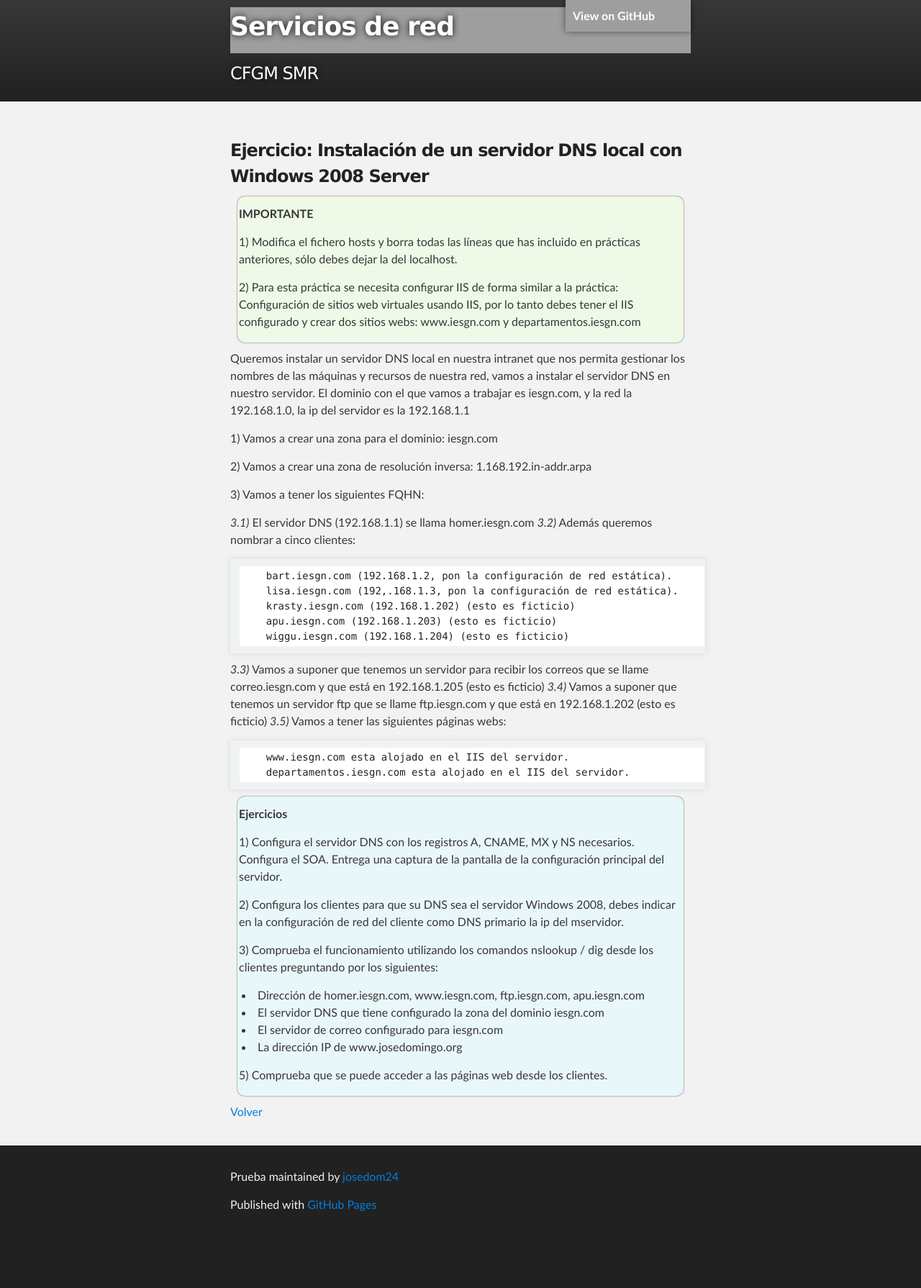
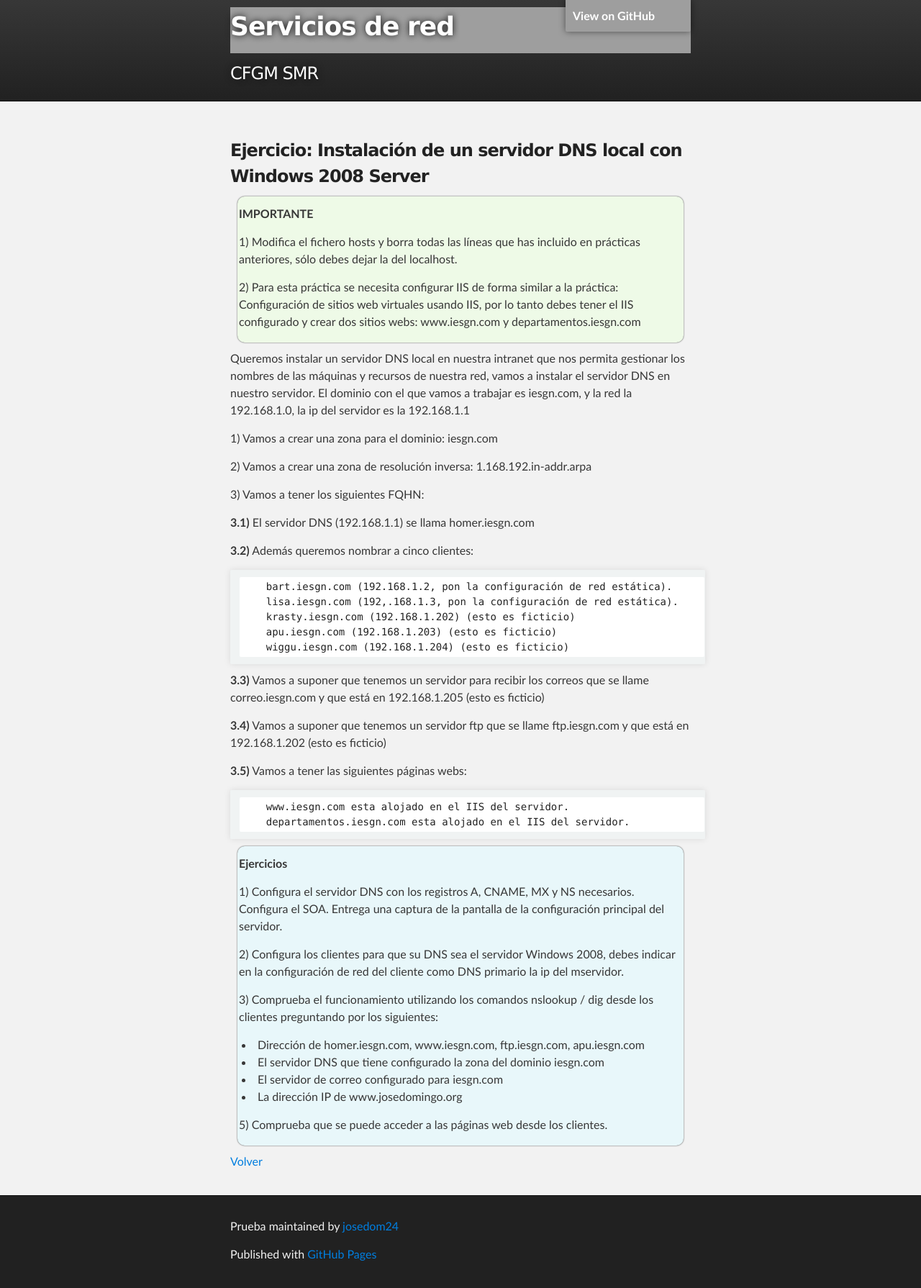
Before and after one commit to josedom24/josedom24.github.io, a Jekyll site: the page built from mod/serviciosgm/e_dns_3.md, in a window 1280 px wide. Shown: the whole page at 72% size. Built offline with Jekyll 4.4.1, drawn with Linux system fonts in a browser that asks for light colours; before the commit the page ends 1721 px from its top, so only the background shows below that; grey boxes are pictures that could not be loaded.

Commit message:
Update e_dns_3.md

```diff
--- a/mod/serviciosgm/e_dns_3.md
+++ b/mod/serviciosgm/e_dns_3.md
@@ -22,8 +22,9 @@
 
 3) Vamos a tener los siguientes FQHN:
 
-*3.1)* El servidor DNS (192.168.1.1) se llama homer.iesgn.com
-*3.2)* Además queremos nombrar a cinco clientes:
+**3.1)** El servidor DNS (192.168.1.1) se llama homer.iesgn.com
+
+**3.2)** Además queremos nombrar a cinco clientes:
 
         bart.iesgn.com (192.168.1.2, pon la configuración de red estática).
         lisa.iesgn.com (192,.168.1.3, pon la configuración de red estática).
@@ -31,9 +32,11 @@
         apu.iesgn.com (192.168.1.203) (esto es ficticio)
         wiggu.iesgn.com (192.168.1.204) (esto es ficticio)
 
-*3.3)* Vamos a suponer que tenemos un servidor para recibir los correos que se llame correo.iesgn.com y que está en 192.168.1.205 (esto es ficticio)
-*3.4)* Vamos a suponer que tenemos un servidor ftp que se llame ftp.iesgn.com y que está en 192.168.1.202 (esto es ficticio)
-*3.5)* Vamos a tener las siguientes páginas webs:
+**3.3)** Vamos a suponer que tenemos un servidor para recibir los correos que se llame correo.iesgn.com y que está en 192.168.1.205 (esto es ficticio)
+
+**3.4)** Vamos a suponer que tenemos un servidor ftp que se llame ftp.iesgn.com y que está en 192.168.1.202 (esto es ficticio)
+
+**3.5)** Vamos a tener las siguientes páginas webs:
 
         www.iesgn.com esta alojado en el IIS del servidor.
         departamentos.iesgn.com esta alojado en el IIS del servidor.
```
